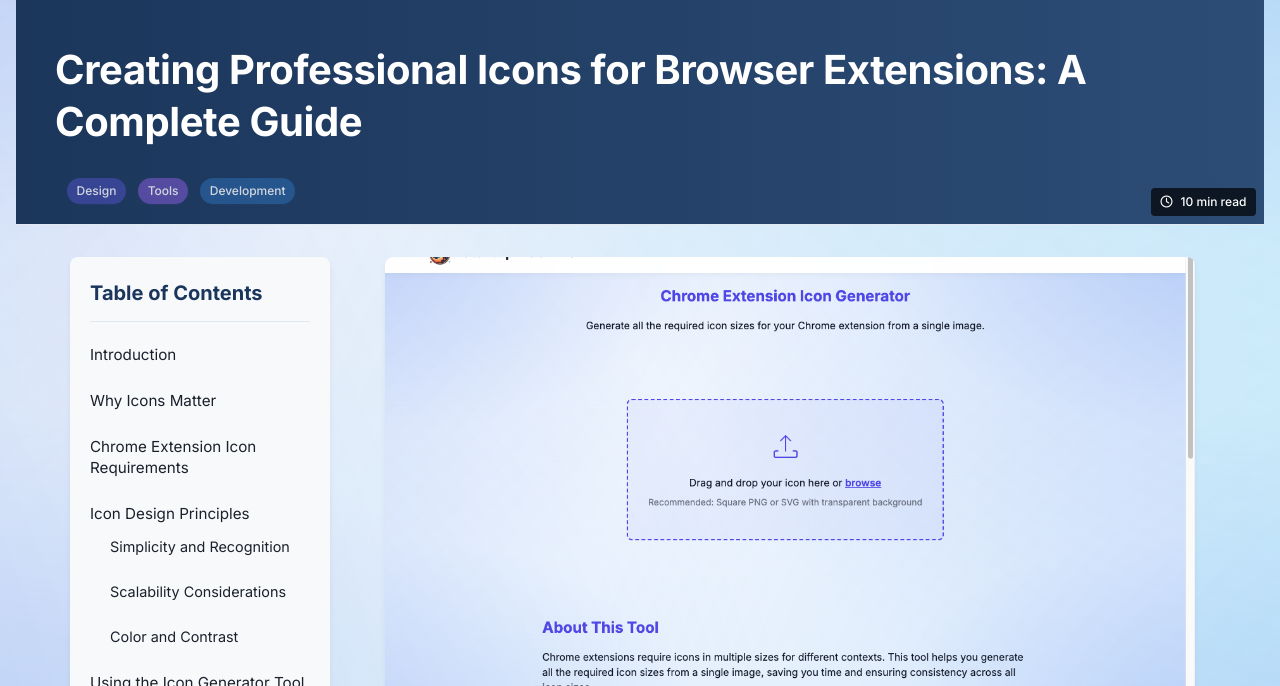
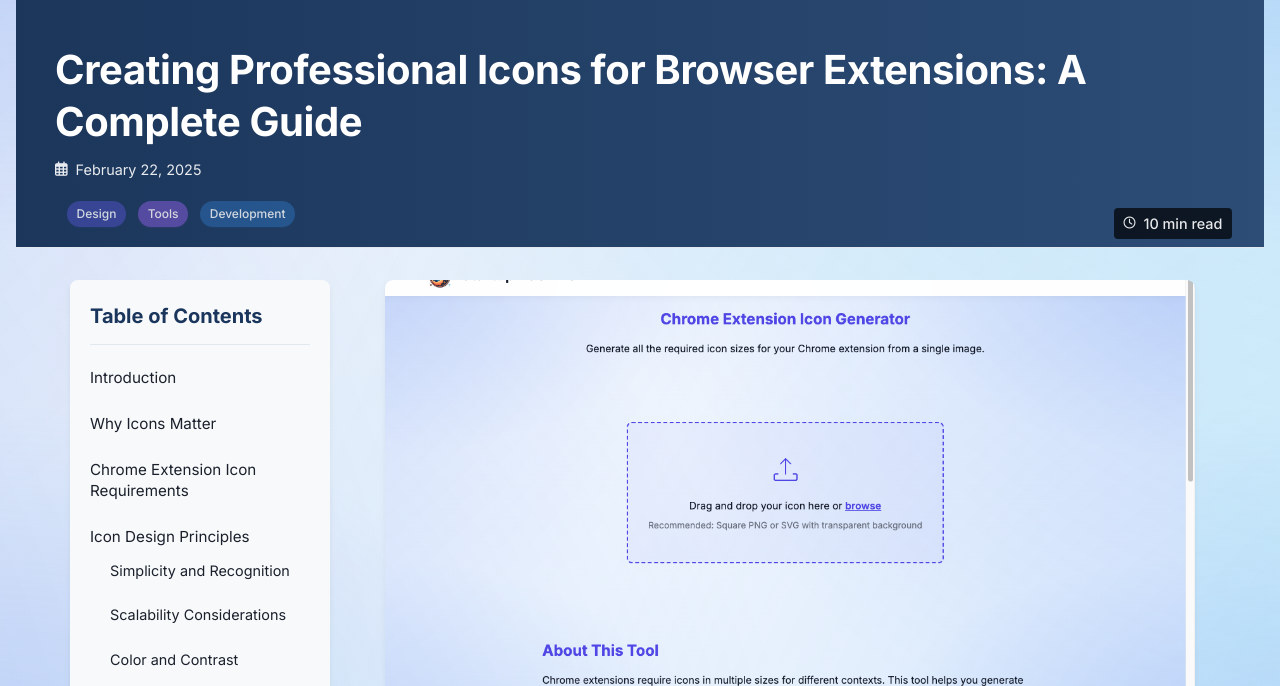
Before and after one commit to ajaypalnitj/startupmachine, a plain HTML site: page blog/posts/creating-professional-icons-for-browser-extensions.html in a window 1280 px wide. Shown: the part 76-762 px from the top of the page. Drawn offline with nearby package versions, Linux system fonts and the light colour scheme.

Commit message:
fixed dates

```diff
--- a/blog/posts/creating-professional-icons-for-browser-extensions.html
+++ b/blog/posts/creating-professional-icons-for-browser-extensions.html
@@ -132,6 +132,16 @@
 
         .post-meta {
             margin-bottom: 8px;
+        }
+
+        .post-reading-time,
+        .post-date {
+            display: inline-flex;
+            align-items: center;
+            gap: 0.5rem;
+            font-size: 0.9rem;
+            color: rgba(255, 255, 255, 0.9);
+            margin-right: 1.5rem;
         }
 
         /* Fix layout issues */
@@ -279,6 +289,9 @@
                     <div class="post-meta">
                         <span class="post-reading-time">
                             <i class="far fa-clock"></i> 10 min read
+                        </span>
+                        <span class="post-date">
+                            <i class="far fa-calendar-alt"></i> February 22, 2025
                         </span>
                     </div>
                     <div class="post-categories">
```
Also changed, not shown: blog/posts/converting-between-image-formats-complete-guide.html (+11 -0 lines), blog/posts/converting-images-to-base64.html (+11 -0 lines), blog/posts/creating-beautiful-css-gradients-comprehensive-guide.html (+11 -0 lines), blog/posts/creating-perfect-favicons-for-your-website.html (+11 -0 lines), blog/posts/extracting-colors-from-photos.html (+11 -0 lines), blog/posts/how-to-optimize-svg-files-for-better-web-performance.html (+11 -0 lines), blog/posts/how-to-use-svg-viewer-for-inspecting-vector-graphics.html (+11 -0 lines), blog/posts/how-to-use-text-case-converter-formatting-guide.html (+11 -0 lines), blog/posts/html-entity-encoding-and-decoding-guide.html (+11 -0 lines), blog/posts/json-formatter-validator-guide.html (+11 -0 lines), blog/posts/markdown-editor-guide-for-efficient-writing.html (+11 -0 lines), blog/posts/optimizing-images-for-web-performance-a-step-by-step-compression-guide.html (+11 -0 lines), blog/posts/optimizing-meta-tags-for-better-seo-and-social-sharing.html (+11 -0 lines), blog/posts/text-case-converter-guide-for-efficient-formatting.html (+11 -0 lines).
